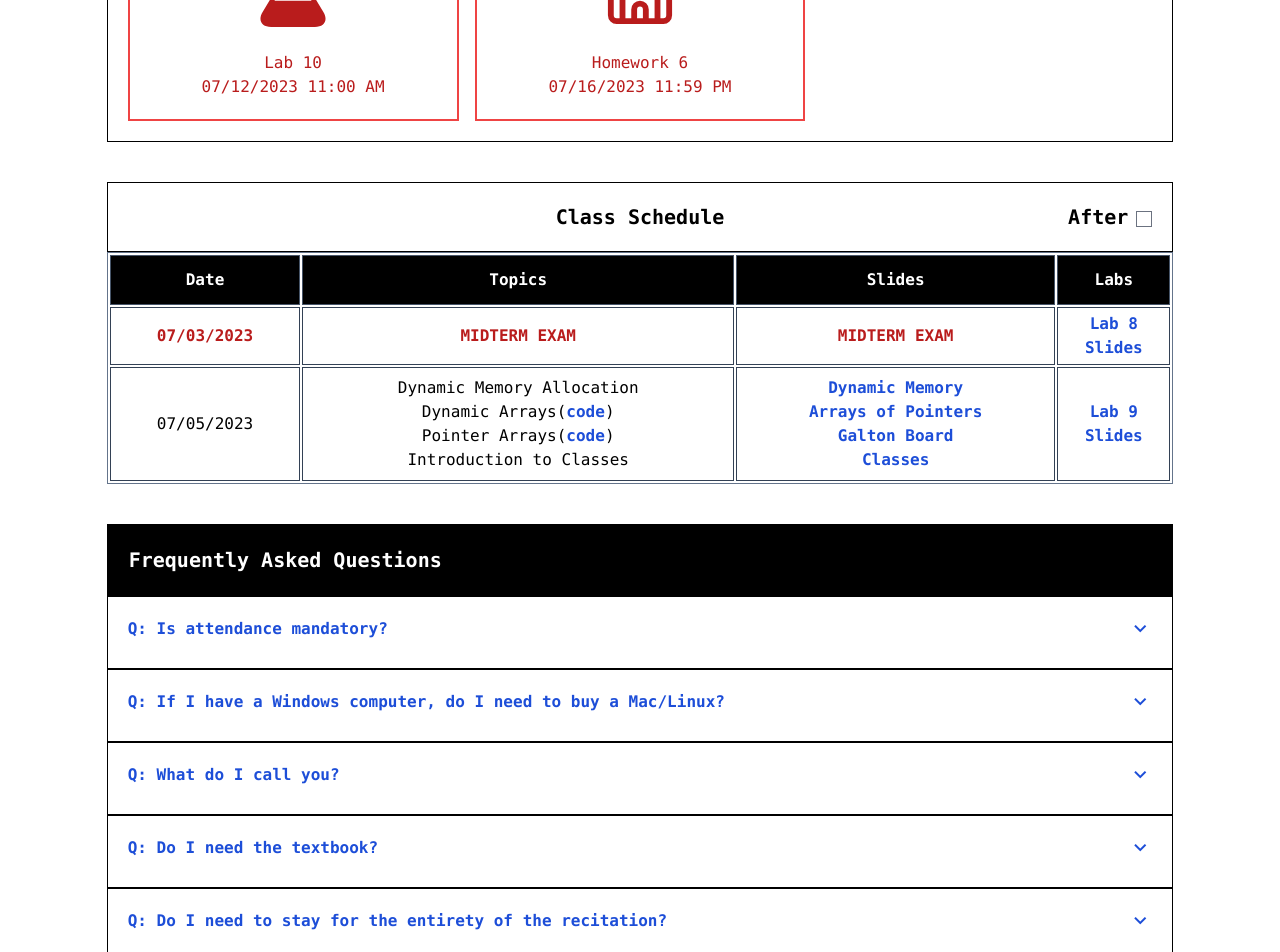
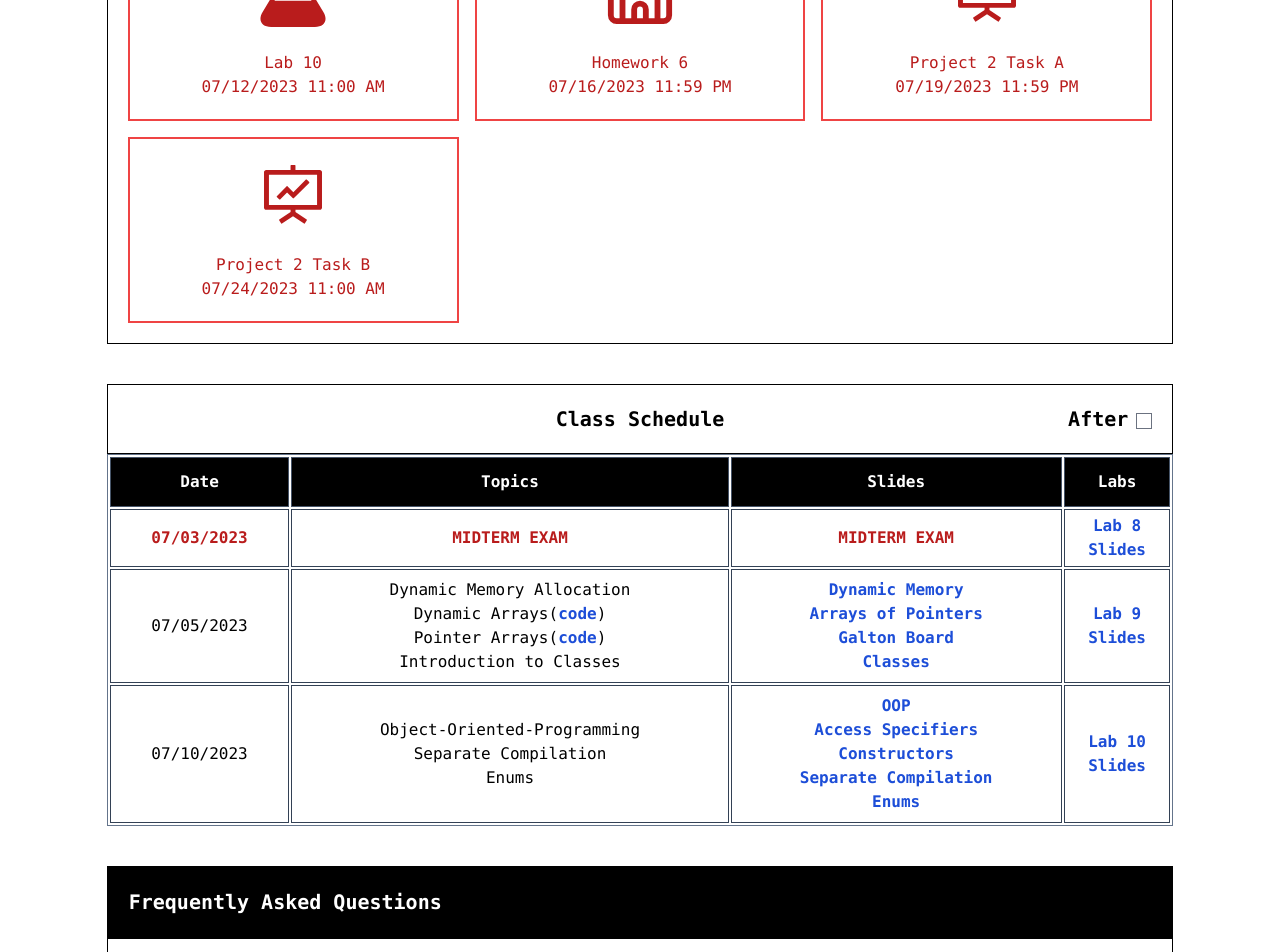
Before and after one commit to Proto007/Hunter_CS135_Summer23, a React (Vite) app in the folder course-app/: page /#/ in a window 1280 px wide. Shown: the part 460-1412 px from the top of the page. Built offline with nearby package versions, Linux system fonts and the light colour scheme.

Commit message:
update deadlines and schedule

```diff
--- a/course-app/src/components/Schedule.jsx
+++ b/course-app/src/components/Schedule.jsx
@@ -206,6 +206,25 @@ export default function Schedule(midterm){
                         <a target="_blank" href="/Hunter_CS135_Summer23/recitation_slides/Lab_9.pdf">Slides</a><br/>
                     </td>
                 </tr>
+                <tr>
+                    <td className="border border-slate-700 p-2 text-center">07/10/2023</td>
+                    <td className="border border-slate-700 p-2 text-center">
+                        Object-Oriented-Programming<br/>
+                        Separate Compilation<br/>
+                        Enums
+                    </td>
+                    <td className="border border-slate-700 p-2 text-center text-blue-700 font-bold">
+                        <a target="_blank" href="https://maryash.github.io/135/slides/9.1-2%20Object%20Oriented%20Programming%20_%20Implementing%20a%20Simple%20Class.pdf">OOP</a><br/>
+                        <a target="_blank" href="https://maryash.github.io/135/slides/9.3-5%20Specifying%20the%20Public%20Interface%20_%20Designing%20the%20Data%20Representation%20_%20Member%20Functions.pdf">Access Specifiers</a><br/>
+                        <a target="_blank" href="https://maryash.github.io/135/slides/9.6%20Constructors.pdf">Constructors</a><br/>
+                        <a target="_blank" href="https://maryash.github.io/135/slides/9.9%20Separate%20Compilation.pdf">Separate Compilation</a><br/>
+                        <a target="_blank" href="https://maryash.github.io/135/slides/Enums.pdf">Enums</a><br/>
+                    </td>
+                    <td className="border border-slate-700 p-1 text-center text-blue-700 font-bold">
+                        <a target="_blank" href="https://maryash.github.io/135/labs/lab_10.html">Lab 10</a><br/>
+                        <a target="_blank" href="/Hunter_CS135_Summer23/recitation_slides/Lab_10.pdf">Slides</a><br/>
+                    </td>
+                </tr>
             </tbody>}
         </table></div>
     )
--- a/course-app/src/deadlinesdata.js
+++ b/course-app/src/deadlinesdata.js
@@ -24,4 +24,14 @@ export const deadlinesData = [
         deadline : "07/16/2023 11:59 PM",
         type : "classwork/homework"
     },
+    {
+        name: "Project 2 Task A",
+        deadline : "07/19/2023 11:59 PM",
+        type: "project"
+    },
+    {
+        name: "Project 2 Task B",
+        deadline : "07/24/2023 11:00 AM",
+        type: "project"
+    },
 ]
```
